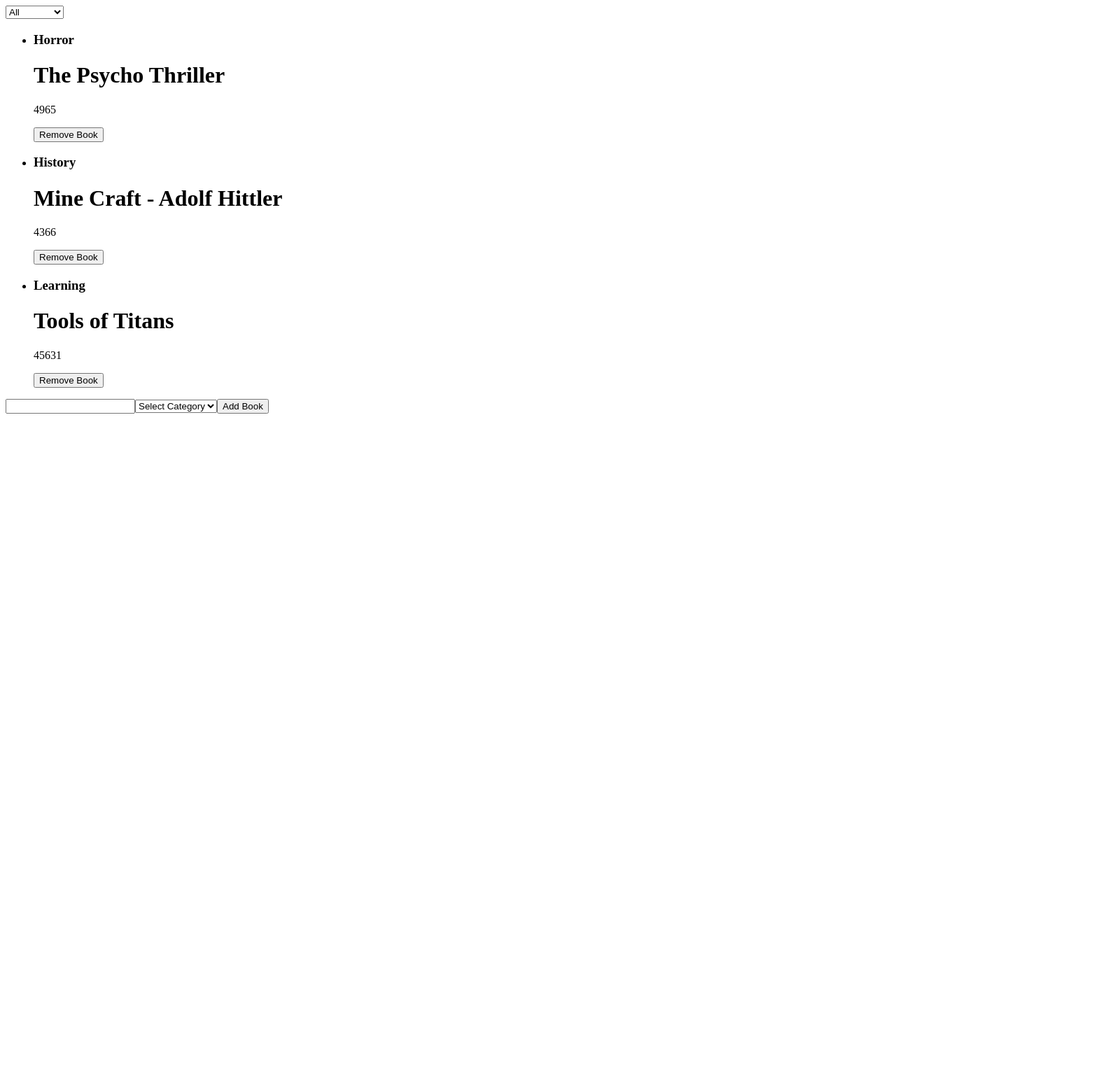
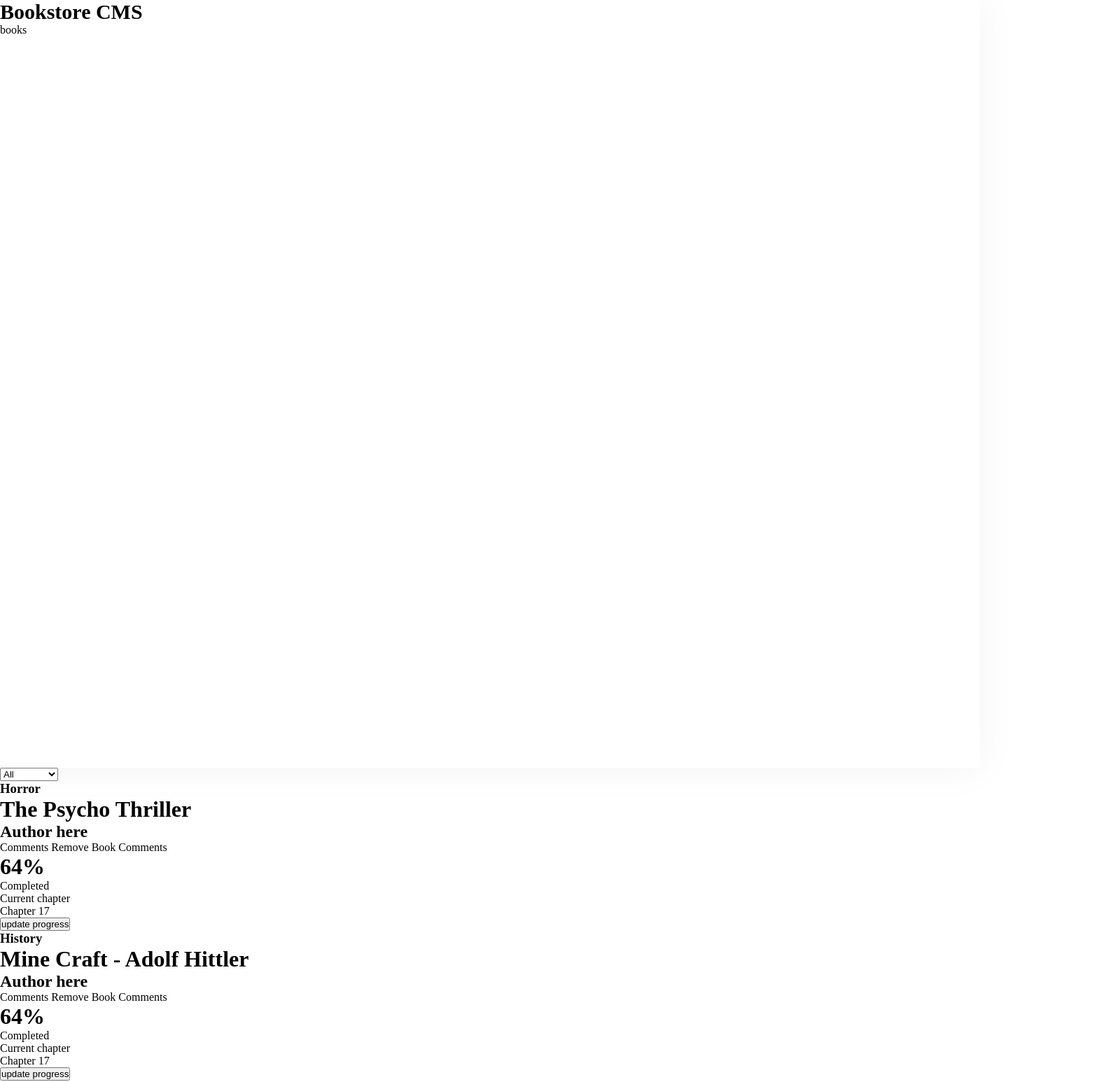
Before and after one commit to canriquez/redux-bookstore, a React (Create React App) app: page / in a window 1280 px wide. Shown: the top 1546 px of the page at 70% size, 1600 px wide, since content can reach past the window. Before the commit the page ends 800 px from the top, so only its background shows below. Built offline with nearby package versions, Linux system fonts and the light colour scheme.

Commit message:
new brannch for milestone five - added html structure and css styling to App/Book components

```diff
--- a/src/components/App.js
+++ b/src/components/App.js
@@ -3,7 +3,13 @@ import BooksList from '../containers/BooksList';
 import BooksForm from '../containers/BooksForm';
 
 const App = () => (
-  <div>
+  <div className='Bookstore-CMS'>
+    <div className='panel-bg'>
+      <span className='title-header'>Bookstore CMS</span>
+      <p>books</p>
+      <p></p>
+      <i></i>
+    </div>
     <BooksList />
     <BooksForm />
   </div>
--- a/src/components/Book.js
+++ b/src/components/Book.js
@@ -1,3 +1,4 @@
+/* eslint-disable jsx-a11y/anchor-is-valid */
 import React from 'react';
 import { PropTypes } from 'prop-types';
 
@@ -5,15 +6,29 @@ const Book = ({
   book,
   handleRemoveBook,
 }) => (
-
   <li>
     <div>
       <h3>{book.category}</h3>
       <h1>{book.title}</h1>
-      <p>{book.id}</p>
+      <h2>Author here</h2>
     </div>
     <div>
-      <button type="button" onClick={() => handleRemoveBook(book)}>Remove Book</button>
+      <a divef='#'>Comments</a>
+      {' '}
+      <a divef='#' onClick={() => handleRemoveBook(book)}>Remove Book</a>
+      {' '}
+      <a divef='#'>Comments</a>
+    </div>
+    <div>
+      <div className='Oval-2'></div>
+      <h1 className='-Percent-Complete'>64%</h1>
+      <p className='Completed'>Completed</p>
+    </div>
+    <div className='Lesson-Panel'></div>
+    <div>
+      <p className=''>Current chapter</p>
+      <p className=''>Chapter 17</p>
+      <button className=''>update progress</button>
     </div>
   </li>
 
--- a/src/index.css
+++ b/src/index.css
@@ -4,5 +4,72 @@
   box-sizing: border-box;
   -webkit-box-sizing: border-box;
   -moz-box-sizing: border-box;
-  transition: all 0.2s ease-in-out;
 }
+
+.Bookstore-CMS {
+  width: 1600px;
+  height: 1434px;
+  background-color: var(--pale-grey);
+}
+
+.title-header {
+  width: 240px;
+  height: 37px;
+  font-family: Montserrat;
+  font-size: 30px;
+  font-weight: bold;
+  font-stretch: normal;
+  font-style: normal;
+  line-height: normal;
+  letter-spacing: normal;
+  color: var(--azure);
+}
+
+.panel-bg {
+  width: 1400px;
+  height: 1097px;
+  border-radius: 4px;
+  box-shadow: 0 0 60px 0 rgba(0, 0, 0, 0.05);
+  background-color: var(--white);
+}
+
+.Current-Chapter {
+  width: 126px;
+  height: 18px;
+  opacity: 0.5;
+  font-family: RobotoSlab;
+  font-size: 13px;
+  font-weight: 300;
+  font-stretch: normal;
+  font-style: normal;
+  line-height: normal;
+  letter-spacing: normal;
+  color: var(--black-three);
+}
+
+.School-of {
+  width: 49px;
+  height: 18px;
+  opacity: 0.5;
+  font-family: Montserrat;
+  font-size: 14px;
+  font-weight: bold;
+  font-stretch: normal;
+  font-style: normal;
+  line-height: normal;
+  letter-spacing: normal;
+  color: var(--black-three);
+}
+
+title {
+  width: 197px;
+  height: 29px;
+  font-family: RobotoSlab;
+  font-size: 22px;
+  font-weight: bold;
+  font-stretch: normal;
+  font-style: normal;
+  line-height: normal;
+  letter-spacing: -0.2px;
+  color: var(--black-three);
+}
--- a/src/index.js
+++ b/src/index.js
@@ -4,9 +4,9 @@ import { createStore } from 'redux';
 import { Provider } from 'react-redux';
 import App from './components/App';
 import rootReducer from './reducers/index';
+import './index.css';
 
 const store = createStore(rootReducer);
-// console.log(store.getState());
 
 ReactDOM.render(
   <Provider store={store}>
```
